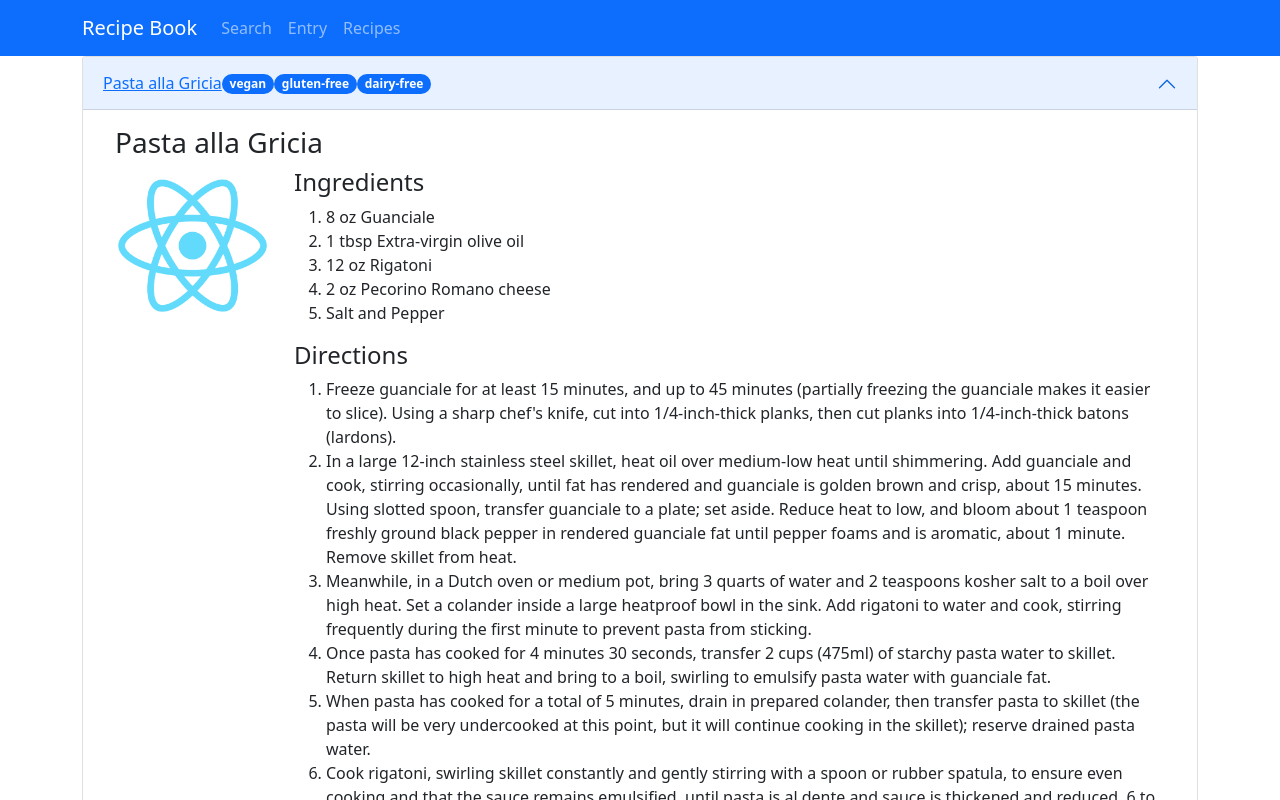
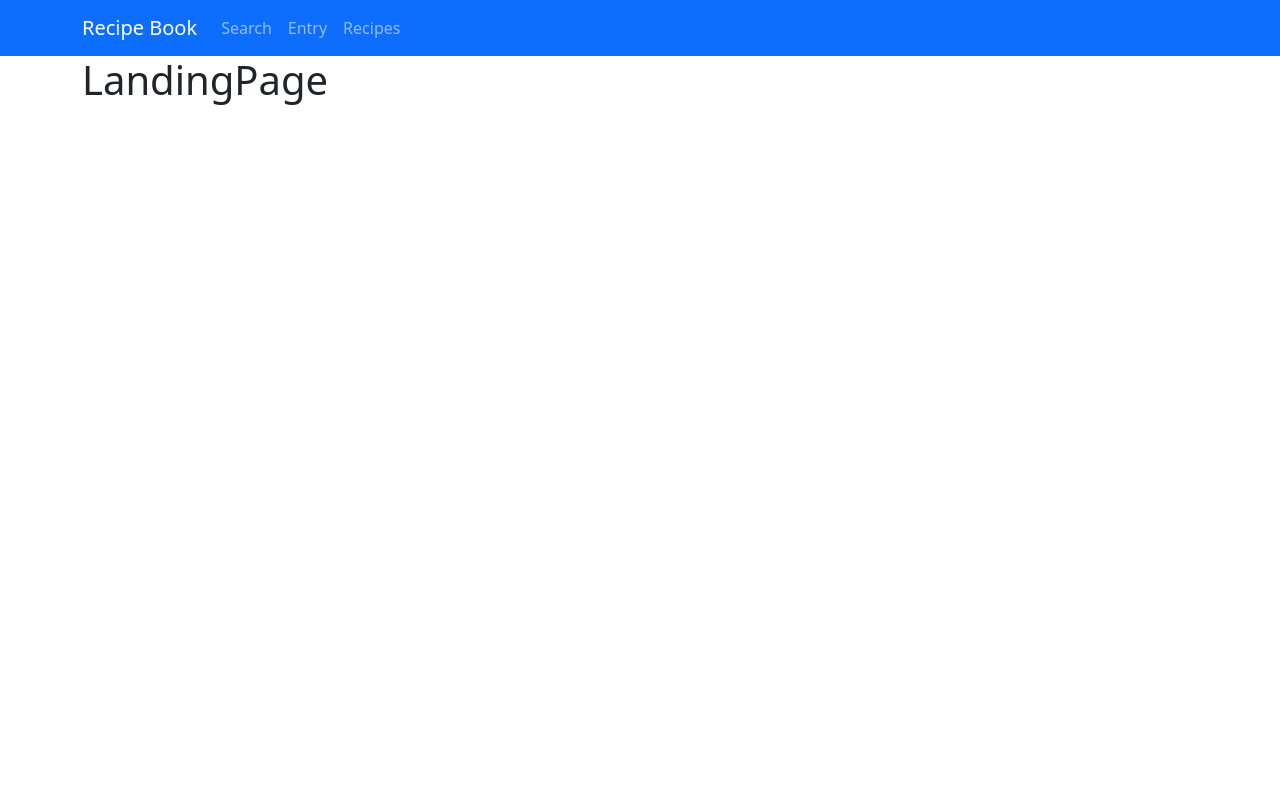
Before and after one commit to cawleygl/recipe-book-old, a React (Create React App) app in the folder client/: page / in a window 1280 px wide. Shown: the top 800 px of the page. Built offline with nearby package versions, Linux system fonts and the light colour scheme.

Commit message:
removed sample data

```diff
--- a/client/src/components/RecipeDisplay.js
+++ b/client/src/components/RecipeDisplay.js
@@ -1,6 +1,5 @@
 import React, { useState, useEffect } from "react";
 
-import { getRecipes } from "../data";
 import Accordion from 'react-bootstrap/Accordion'
 import Container from 'react-bootstrap/Container'
 import Row from 'react-bootstrap/Row'
@@ -20,9 +19,9 @@ const RecipeDisplay = ({ recipes, ingredientToggle, directionToggle }) => {
         <Accordion alwaysOpen={true}>
           {recipes ?
             recipes.map((recipe) => (
-              <Accordion.Item eventKey={recipe.id} key={recipe.id} >
+              <Accordion.Item eventKey={recipe._id} key={recipe._id} >
                 <Accordion.Header>
-                  <Link to={"/recipes/" + recipe.id}>
+                  <Link to={"/recipes/" + recipe._id}>
                     {recipe.name}
                   </Link>
                   {recipe.tags.map((tag) => (
@@ -80,10 +79,10 @@ const RecipeDisplay = ({ recipes, ingredientToggle, directionToggle }) => {
     return (
       <>
         <Accordion alwaysOpen={true}>
-          <Accordion.Item eventKey={recipes.id} key={recipes.id} >
+          <Accordion.Item eventKey={recipes._id} key={recipes._id} >
 
             <Accordion.Header>
-              <Link to={"/recipes/" + recipes.id}>
+              <Link to={"/recipes/" + recipes._id}>
                 {recipes.name}
               </Link>
               {recipes.tags.map((tag) => (
--- a/client/src/data.js
+++ /dev/null
@@ -1,30 +0,0 @@
-let recipes = [
-  {
-    name: "Pasta alla Gricia",
-    img: "https://www.seriouseats.com/thmb/2JIfR84hQDdB2JTBJjmuzKlI1cA=/880x0/filters:no_upscale():max_bytes(150000):strip_icc():format(webp)/__opt__aboutcom__coeus__resources__content_migration__serious_eats__seriouseats.com__2018__10__20181017-pasta-gricia-vicky-wasik-21-b1cfa4939bd347d1a59068b55c801d29.jpg",
-    ingredients: [
-      { name: "Guanciale", amount: 8, unit: "oz"},
-      { name: "Extra-virgin olive oil", amount: 1, unit: "tbsp"},
-      { name: "Rigatoni", amount: 12, unit: "oz"},
-      { name: "Pecorino Romano cheese", amount: 2, unit: "oz"},
-      { name: "Salt and Pepper", amount: null, unit: null},
-    ],
-    directions: [
-      "Freeze guanciale for at least 15 minutes, and up to 45 minutes (partially freezing the guanciale makes it easier to slice). Using a sharp chef's knife, cut into 1/4-inch-thick planks, then cut planks into 1/4-inch-thick batons (lardons).",
-      "In a large 12-inch stainless steel skillet, heat oil over medium-low heat until shimmering. Add guanciale and cook, stirring occasionally, until fat has rendered and guanciale is golden brown and crisp, about 15 minutes. Using slotted spoon, transfer guanciale to a plate; set aside. Reduce heat to low, and bloom about 1 teaspoon freshly ground black pepper in rendered guanciale fat until pepper foams and is aromatic, about 1 minute. Remove skillet from heat.",
-      "Meanwhile, in a Dutch oven or medium pot, bring 3 quarts of water and 2 teaspoons kosher salt to a boil over high heat. Set a colander inside a large heatproof bowl in the sink. Add rigatoni to water and cook, stirring frequently during the first minute to prevent pasta from sticking.",
-      "Once pasta has cooked for 4 minutes 30 seconds, transfer 2 cups (475ml) of starchy pasta water to skillet. Return skillet to high heat and bring to a boil, swirling to emulsify pasta water with guanciale fat.",
-      "When pasta has cooked for a total of 5 minutes, drain in prepared colander, then transfer pasta to skillet (the pasta will be very undercooked at this point, but it will continue cooking in the skillet); reserve drained pasta water.",
-      "Cook rigatoni, swirling skillet constantly and gently stirring with a spoon or rubber spatula, to ensure even cooking and that the sauce remains emulsified, until pasta is al dente and sauce is thickened and reduced, 6 to 8 minutes; if sauce reduces too much before pasta has finished cooking, add more reserved pasta water to skillet in 1/4-cup increments. Add guanciale to skillet and carefully toss to combine.",
-      "Remove from heat, add half of the grated Pecorino Romano, and toss or stir rapidly to combine. Once cheese is fully emulsified in the sauce, add remaining Pecorino Romano, and toss or stir rapidly once more to combine. Adjust sauce consistency as needed with more pasta water. Season with salt and pepper, if needed. Serve right away, passing more cheese at the table.",
-
-    ],
-    tags: [
-      'vegan', 'gluten-free', 'dairy-free'
-    ]
-  },
-];
-
-export function getRecipes() {
-  return recipes;
-}
--- a/client/src/routes/LandingPage.js
+++ b/client/src/routes/LandingPage.js
@@ -1,16 +1,6 @@
-import RecipeDisplay from "../components/RecipeDisplay";
-import { getRecipes } from "../data";
-
-let recipes = getRecipes();
-
 const LandingPage = () => {
   return (
-    <RecipeDisplay
-      recipes={recipes}
-      ingredientToggle={true}
-      directionToggle={true}
-      nutritionToggle={true}
-    />
+    <h1>LandingPage</h1>
   )
 }
 
```
